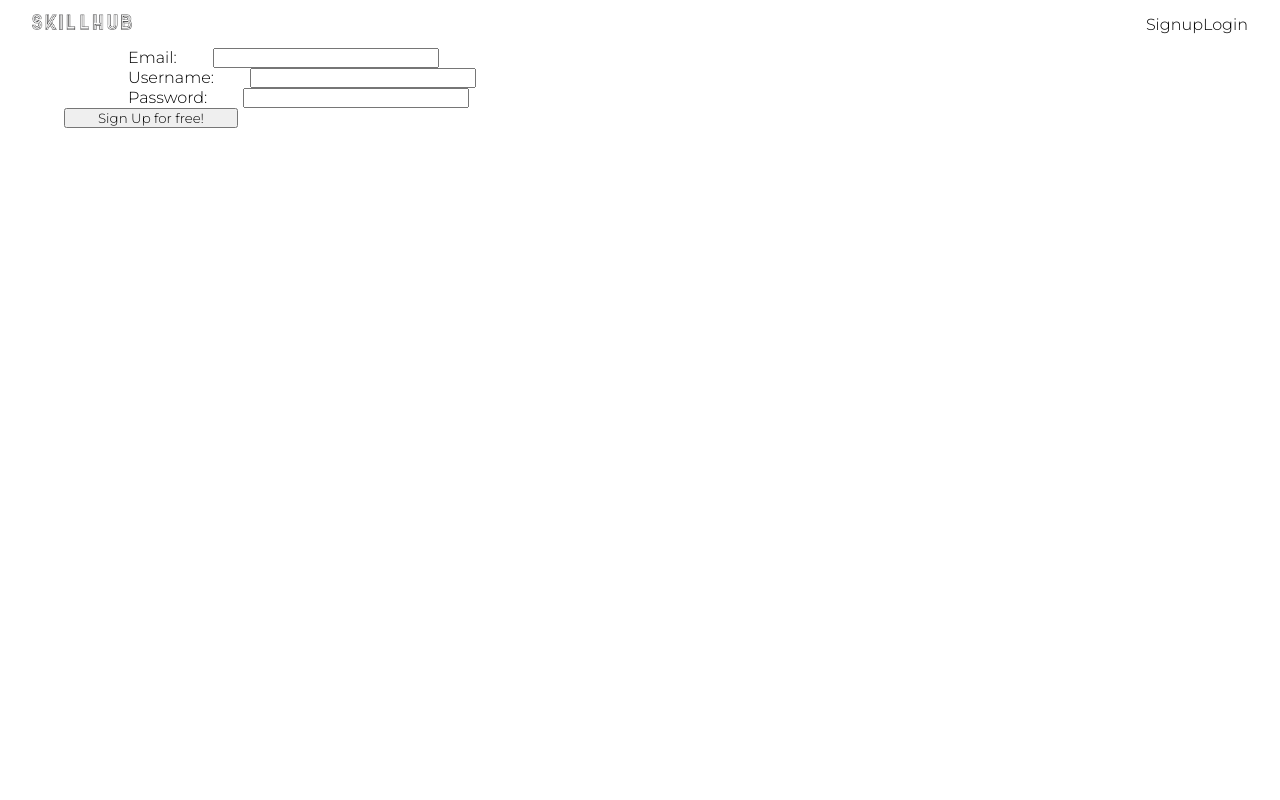
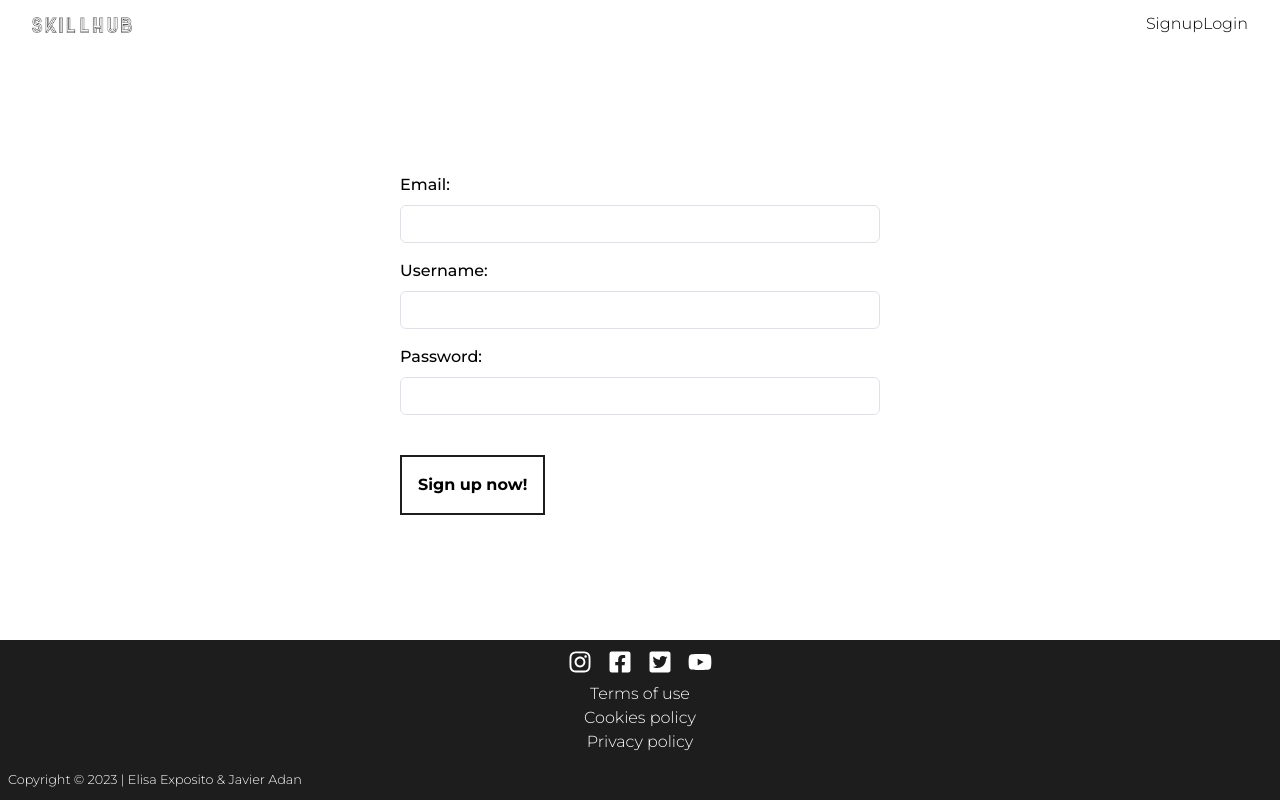
Before and after one commit to javiernicolasadan/SkillHubFrontJNA, a React (Vite) app: page /signup in a window 1280 px wide. Built offline with nearby package versions, Linux system fonts and the light colour scheme.

Commit message:
auth forms css done

```diff
--- a/package.json
+++ b/package.json
@@ -13,6 +13,7 @@
     "@mantine/core": "^6.0.13",
     "@mantine/hooks": "^6.0.11",
     "axios": "^1.4.0",
+    "bootstrap": "^5.3.0",
     "date-fns": "^2.30.0",
     "react": "^18.2.0",
     "react-dom": "^18.2.0",
--- a/src/App.jsx
+++ b/src/App.jsx
@@ -1,6 +1,7 @@
 import { Route, Routes } from 'react-router-dom'
 /* import './App.css'
 import './Styles.css' */
+import 'bootstrap/dist/css/bootstrap.min.css'
 import './Main.css'
 import Navbar from './components/Navbar'
 import Homepage from './pages/Homepage'
@@ -15,12 +16,14 @@ import EventDetails from './pages/EventDetails'
 import AllSkills from './pages/AllSkills'
 import UpdateEvent from './pages/UpdateEvent'
 import AllEvents from './pages/Allevents'
+import Footer from './components/Footer'
 
 
 function App() {
 
   return (
     <>
+    <div className='app-container'>
       <Navbar/>
       <Routes>
         <Route path='/' element={<Homepage/>}/>
@@ -36,6 +39,8 @@ function App() {
         <Route path='/updateevent/:eventId' element={<PrivateRoute><UpdateEvent/></PrivateRoute>}/>
         <Route path='/allevents' element={<AllEvents/>}/>
       </Routes>
+    </div>
+      <Footer/>
 
     </>
   )
--- a/src/Main.css
+++ b/src/Main.css
@@ -4,6 +4,11 @@
     max-width: 100vw;
     margin: 0;
     padding: 0;
+  }
+
+  .app-container{
+    padding: 0;
+    min-height: calc(100vh - 10rem);
   }
 
   body{
@@ -64,6 +69,7 @@
 
   #about{
     padding-bottom: 2rem;
+    padding-top: 2rem;
   }
 
   #about p{
@@ -109,13 +115,13 @@
 
   .drops.large a{
     padding: 0.5rem 1rem;
-
+    color: white;
   }
 
   .drops{
     display: block;
     position: absolute;
-    background-color: rgba(175, 175, 175, 0.8);
+    background-color: rgba(175, 175, 175, 0.562);
     top: 3rem;
     right: 0;
   }
@@ -171,23 +177,29 @@
   }
 
   footer {
+    display: flex;
+    flex-direction: column;
+    justify-content: center;
     background-color: #1d1d1d;
-    padding: 0.5rem 0;
+    height: 10rem;
+    padding: 0;
+    margin: 0;
   }
 
   .mediaDiv{
     text-align: center;
+    padding: 0;
   }
 
   .mediaIcon{
     fill: white;
     padding: 0.5rem 0.5rem;
-    font-size: 1.5rem;
+    font-size: 2.5rem;
   }
 
   footer p{
     color: white;
-    margin: 0.2rem;
+    margin: 0rem;
     text-align: center;
   }
 
@@ -199,8 +211,29 @@
 
   .disclaimer{
     padding-top: 0;
-    padding-bottom: 1rem;
+    padding-bottom: 0.5rem;
 
+  }
+
+  .authForm{
+    display: flex;
+    flex-direction: column;
+    justify-content: center;
+    align-items: center;
+    height: calc(100vh - 13rem);
+  }
+
+  .form-label{
+    padding: 0;
+    font-weight: 500;
+  }
+
+  .submitDiv{
+    padding-top: 1.5rem;
+  }
+
+  form{
+    width: 100%;
   }
 
 
@@ -219,3 +252,10 @@
       display: block
     }
   }
+
+  /* desktop */
+  @media (min-width: 1024px) {
+    form{
+      width: 50%;
+    }
+  }
--- /dev/null
+++ b/src/components/Footer.jsx
@@ -0,0 +1,20 @@
+import { FaInstagram, FaFacebookSquare, FaTwitterSquare, FaYoutube } from 'react-icons/fa'
+
+export default function Footer() {
+  return (
+    <footer>
+      <div className="mediaDiv">
+        <FaInstagram className="mediaIcon"/>
+        <FaFacebookSquare className="mediaIcon" />
+        <FaTwitterSquare className="mediaIcon"/>
+        <FaYoutube className="mediaIcon"/>
+      </div>
+      <div className="disclaimer">
+        <p>Terms of use</p>
+        <p>Cookies policy</p>
+        <p>Privacy policy</p>
+      </div>
+      <span>Copyright © 2023 | Elisa Exposito & Javier Adan</span>
+    </footer>
+  )
+}
--- a/src/components/Navbar.jsx
+++ b/src/components/Navbar.jsx
@@ -1,15 +1,11 @@
 import { Link } from "react-router-dom";
 import Hamburguer from "./Hamburguer";
-import { useContext, useState } from "react";
+import { useContext } from "react";
 import { SessionContext } from "../contexts/SessionContext";
 
 export default function Navbar() {
-  const [menuOpen, setMenuOpen] = useState(false)
   const {isLoggedIn, logout} = useContext(SessionContext)
 
-  const toggleMenu = ()=>{
-    setMenuOpen(!menuOpen)
-  }
 
   return (
     <nav>
--- a/src/pages/Homepage.jsx
+++ b/src/pages/Homepage.jsx
@@ -1,7 +1,6 @@
 import { useContext } from "react";
 import { Link } from "react-router-dom";
 import { SessionContext } from "../contexts/SessionContext";
-import { FaInstagram, FaFacebookSquare, FaTwitterSquare, FaYoutube } from 'react-icons/fa'
 
 
 export default function Homepage() {
@@ -11,7 +10,7 @@ export default function Homepage() {
     <>
       <header>
         <img className="neonLogo" src="/images/logo white.png"/>
-        <p>Welcome to SkillHub, the ultimate platform for expanding knowledge and mastering new skills. Discover endless possibilities as an aspiring professional, lifelong learner, or curious explorer. Let's dive into the power of knowledge together!
+        <p>Welcome to SkillHub, the ultimate platform for expanding knowledge and mastering new skills. Discover endless possibilities as an aspiring professional, lifelong learner, or curious explorer. Let`s dive into the power of knowledge together!
         </p>
       </header>
 
@@ -61,20 +60,7 @@ export default function Homepage() {
         </div>
       </section>
 
-      <footer>
-      <div className="mediaDiv">
-        <FaInstagram className="mediaIcon"/>
-        <FaFacebookSquare className="mediaIcon" />
-        <FaTwitterSquare className="mediaIcon"/>
-        <FaYoutube className="mediaIcon"/>
-      </div>
-      <div className="disclaimer">
-        <p>Terms of use</p>
-        <p>Cookies policy</p>
-        <p>Privacy policy</p>
-      </div>
-      <span>Copyright © 2023 | Elisa Exposito & Javier Adan</span>
-      </footer>
+
 
     </>
   );
--- a/src/pages/Login.jsx
+++ b/src/pages/Login.jsx
@@ -1,7 +1,6 @@
 import { useContext, useState } from "react";
 import { SessionContext } from "../contexts/SessionContext";
 import { Link, useNavigate } from "react-router-dom";
-import Signup from "./Signup";
 
 export default function Login() {
   const { setToken, setIsLoggedIn } = useContext(SessionContext);
@@ -38,13 +37,11 @@ export default function Login() {
 
   return (
     <>
-      {/* <Link to={"/profile"}>Profile Page</Link> */}
-      <div className="authForms">
-      <div>
+    <div className="authForm">
       <form onSubmit={handleSubmit}>
-        <div className="authField">
-          <label>Email: </label>
-          <input
+        <div className="mb-3">
+          <label className="form-label">Email: </label>
+          <input className="form-control"
             type="email"
             required
             value={user.email}
@@ -54,9 +51,9 @@ export default function Login() {
           ></input>
         </div>
 
-        <div className="authField">
-          <label>Password: </label>
-          <input
+        <div className="mb-3">
+          <label className="form-label">Password: </label>
+          <input className="form-control"
             type="password"
             required
             value={user.password}
@@ -69,12 +66,16 @@ export default function Login() {
           ></input>
         </div>
 
-        <button className="genButton" type="submit">Log In</button>
+        <div className="submitDiv">
+          <button className="transButton" type="submit">Log In</button>
+        </div>
+
+        {errorMessage && <p>{errorMessage}</p>}
+        {errorMessage === "User not found." && <Link to={"/signup"}>Sign Up</Link>}
+
       </form>
-      </div>
-      {errorMessage && <p>{errorMessage}</p>}
-    {errorMessage === "User not found." && <Link to={"/signup"}>Sign Up</Link>}
-</div>
+
+    </div>
     </>
   );
 }
--- a/src/pages/Signup.jsx
+++ b/src/pages/Signup.jsx
@@ -39,15 +39,11 @@ export default function Signup() {
   };
 
   return (
-    <div className="authForms">
+    <div className="authForm">
     <form onSubmit={handleSubmit}>
-      <div className="authField">
-        <label>Email: </label>
-        <input
-          type="email"
-          required
-          value={newUser.email}
-          onChange={(e) => {
+      <div className="mb-3">
+        <label className="form-label">Email: </label>
+        <input type="email" className="form-control" required value={newUser.email} onChange={(e) => {
             setNewUser((prevInput) => ({
               ...prevInput,
               email: e.target.value,
@@ -57,9 +53,9 @@ export default function Signup() {
         />
       </div>
 
-      <div className="authField">
-        <label>Username: </label>
-        <input
+      <div className="mb-3">
+        <label className="form-label">Username: </label>
+        <input className="form-control"
           type="text"
           required
           value={newUser.username}
@@ -73,9 +69,9 @@ export default function Signup() {
         />
       </div>
 
-      <div className="authField">
-        <label>Password: </label>
-        <input
+      <div className="mb-3">
+        <label className="form-label">Password: </label>
+        <input className="form-control"
           type="password"
           required
           value={newUser.password}
@@ -93,7 +89,10 @@ export default function Signup() {
         <Link to={"/login"}>Login</Link>
       )}
 
-      <button type="submit" className="genButton">Sign Up for free!</button>
+      <div className="submitDiv">
+        <button type="submit" className="transButton">Sign up now!</button>
+      </div>
+
     </form>
     </div>
   );
```
Also changed, not shown: 1 other file (tests, documents, lock files or other folders).
